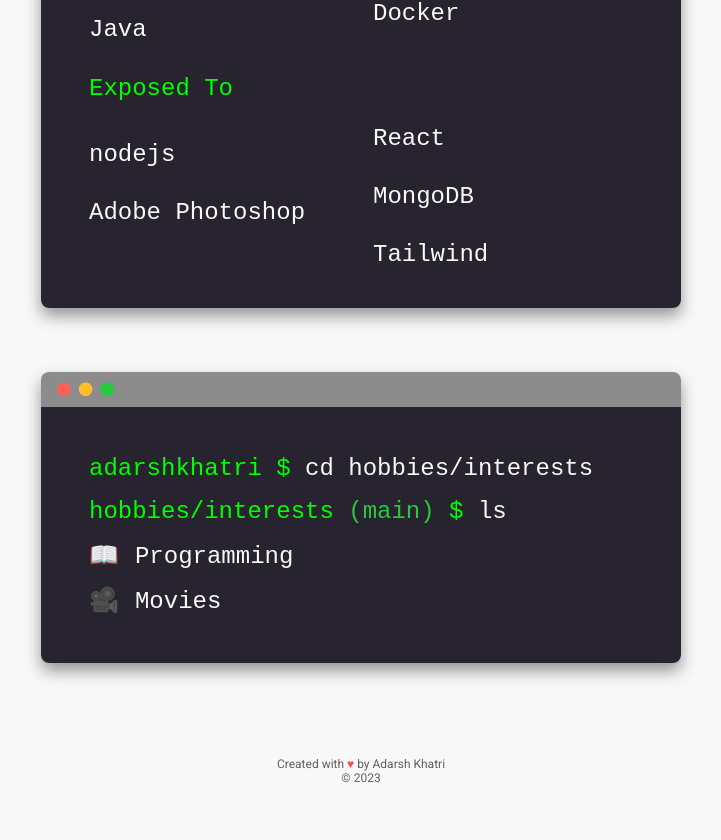
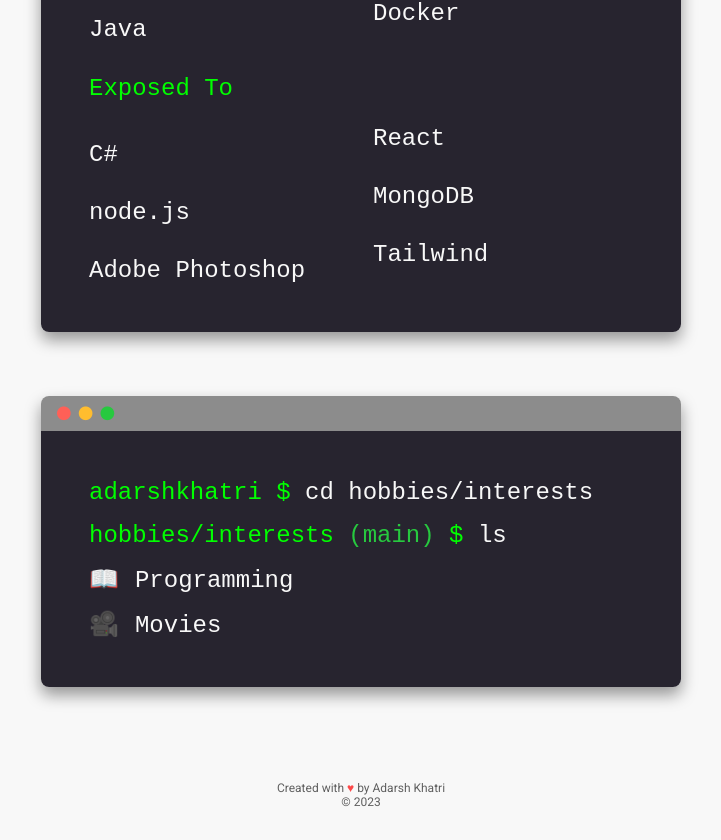
Before and after one commit to adarshdhital007/adarshdhital, a React (Create React App) app: page /about in a window 1280 px wide. Shown: the part 856-1696 px from the top of the page, without its empty margins (279-1000 px from the left). Before the commit the page ends 1672 px from the top, so only its background shows below. Built offline with nearby package versions, Linux system fonts and the light colour scheme; the HTML template or start-up script is replaced by a standard one.

Commit message:
Update Info.js

```diff
--- a/src/info/Info.js
+++ b/src/info/Info.js
@@ -10,7 +10,7 @@
     firstName: "Adarsh",
     lastName: "Khatri",
     initials: "ad007",
-    position: "currently learning C++ and React",
+    position: "currently learning C#",
     selfPortrait: self,
     gradient: `-webkit-linear-gradient(190deg, ${colors})`,
     baseColor: colors[0],
@@ -59,7 +59,7 @@
     skills:
         {
             proficientWith: ['C++','Java','Python','Docker'],
-            exposedTo: ['nodejs','Adobe Photoshop','React','MongoDB','Tailwind']
+            exposedTo: ['C#','node.js','Adobe Photoshop','React','MongoDB','Tailwind']
         }
     ,
     hobbies: [
```
